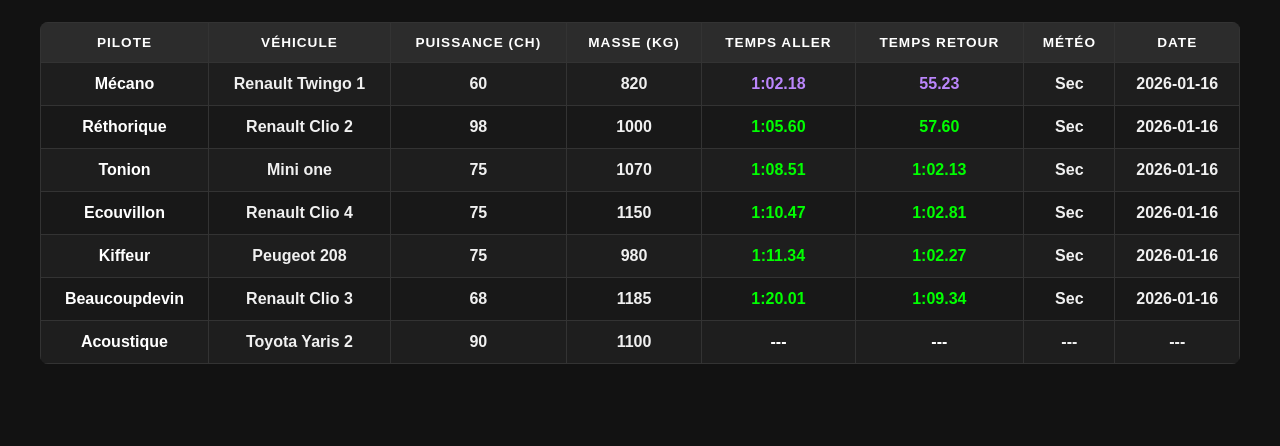
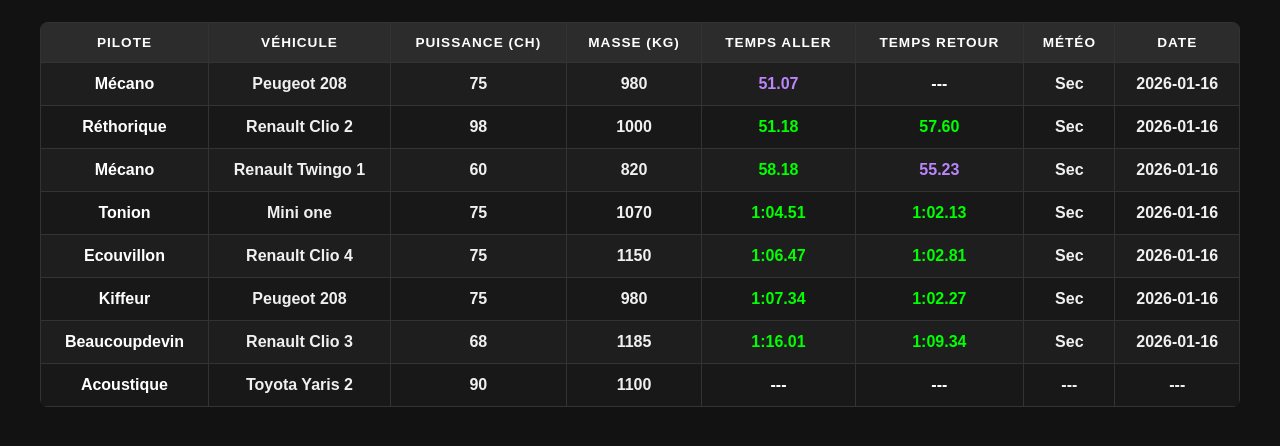
Before and after one commit to Time-Attack-Laval/Time-Attack-Laval, a plain HTML site: page speciale.html in a window 1280 px wide. Shown: the part 184-630 px from the top of the page. Drawn offline with Linux system fonts and the light colour scheme.

Commit message:
Add files via upload

```diff
--- a/speciale.html
+++ b/speciale.html
@@ -41,7 +41,7 @@
     vehicule: "Renault Clio 2",
     puissance: 98,
     masse: 1000,
-    tempsAller: "1:05.60",
+    tempsAller: "51.18",
     tempsRetour: "57.60",
     meteo: "Sec",
     date: "2026-01-16"
@@ -51,8 +51,18 @@
     vehicule: "Renault Twingo 1",
     puissance: 60,
     masse: 820,
-    tempsAller: "1:02.18",
+    tempsAller: "58.18",
     tempsRetour: "55.23",
+    meteo: "Sec",
+    date: "2026-01-16"
+  },
+  {
+    pilote: "Mécano",
+    vehicule: "Peugeot 208",
+    puissance: 75,
+    masse: 980,
+    tempsAller: "51.07",
+    tempsRetour: "",
     meteo: "Sec",
     date: "2026-01-16"
   },
@@ -61,7 +71,7 @@
     vehicule: "Mini one",
     puissance: 75,
     masse: 1070,
-    tempsAller: "1:08.51",
+    tempsAller: "1:04.51",
     tempsRetour: "1:02.13",
     meteo: "Sec",
     date: "2026-01-16"
@@ -71,7 +81,7 @@
     vehicule: "Peugeot 208",
     puissance: 75,
     masse: 980,
-    tempsAller: "1:11.34",
+    tempsAller: "1:07.34",
     tempsRetour: "1:02.27",
     meteo: "Sec",
     date: "2026-01-16"
@@ -81,7 +91,7 @@
     vehicule: "Renault Clio 3",
     puissance: 68,
     masse: 1185,
-    tempsAller: "1:20.01",
+    tempsAller: "1:16.01",
     tempsRetour: "1:09.34",
     meteo: "Sec",
     date: "2026-01-16"
@@ -91,7 +101,7 @@
     vehicule: "Renault Clio 4",
     puissance: 75,
     masse: 1150,
-    tempsAller: "1:10.47",
+    tempsAller: "1:06.47",
     tempsRetour: "1:02.81",
     meteo: "Sec",
     date: "2026-01-16"
```
Also changed, not shown: index.html (+2 -2 lines), logo.jpg (added).
